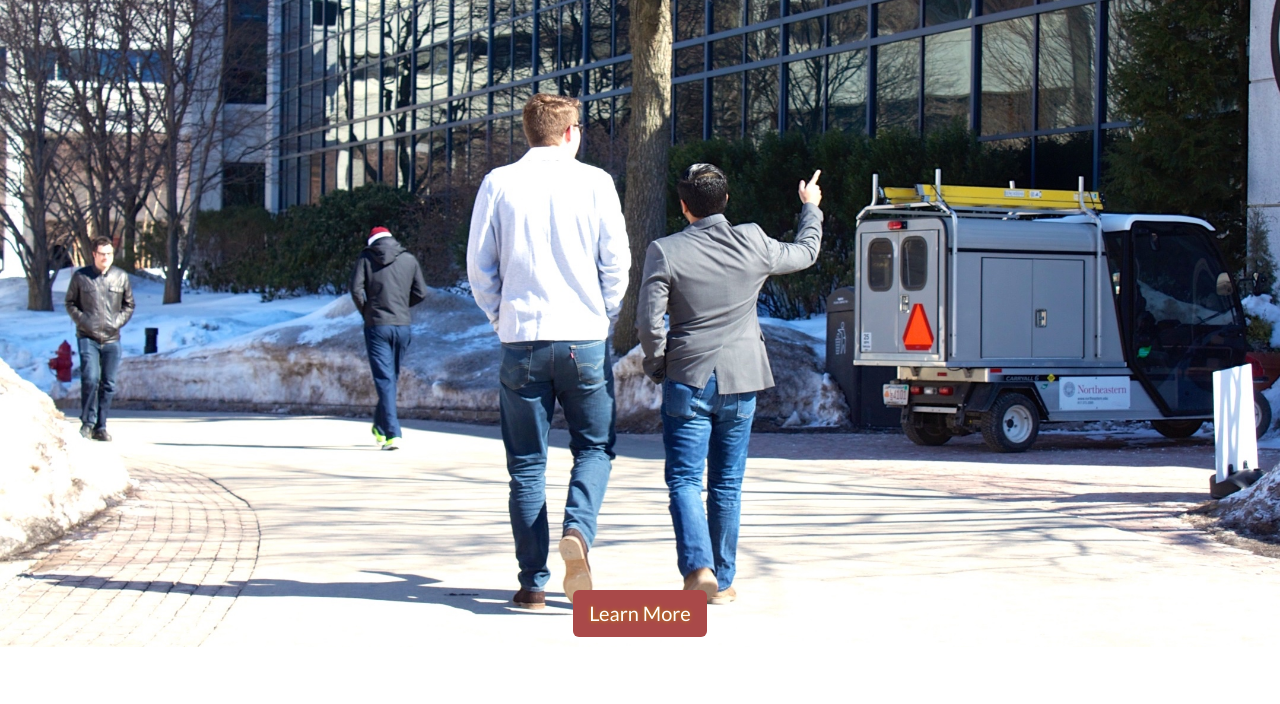
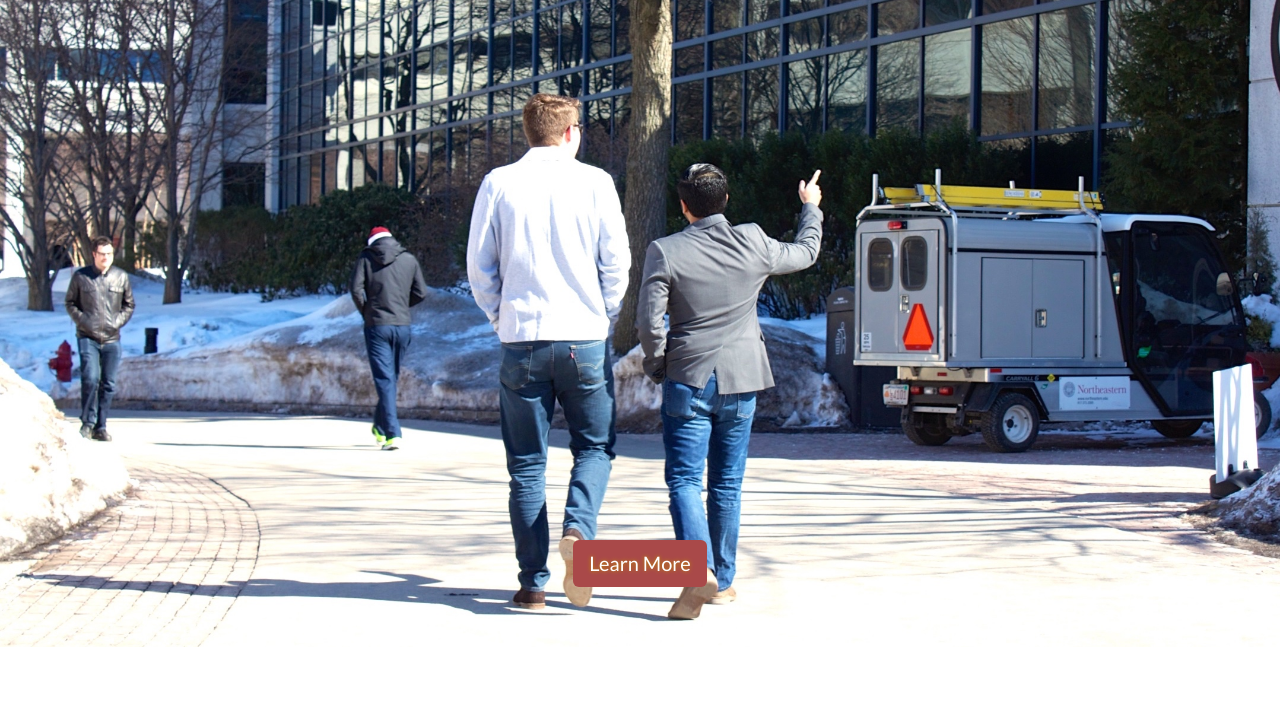
Before and after one commit to John4/engagenu, a plain HTML site: page index.html in a window 1280 px wide. Shown: the part 53-757 px from the top of the page. Drawn offline with Linux system fonts and the light colour scheme.

Commit message:
Fixed splash CTA to slash instead of window.

```diff
--- a/assets/css/main.css
+++ b/assets/css/main.css
@@ -230,6 +230,7 @@ a:before, a:after {
 	-o-background-size: cover;
 	background-size: cover;
 	padding-bottom: 100px;
+	position: relative;
 }
 #headerwrap h1 {
 	color: #ffffff;
@@ -256,7 +257,6 @@ a:before, a:after {
 #headerwrap .btn {
 	font-weight: 500;
 	font-size: 20px;
-	margin: 50px 0;
 	background-color: #A94949;
 	color: #fff;
 	text-shadow: 0 0 4px #bf9004;
```
